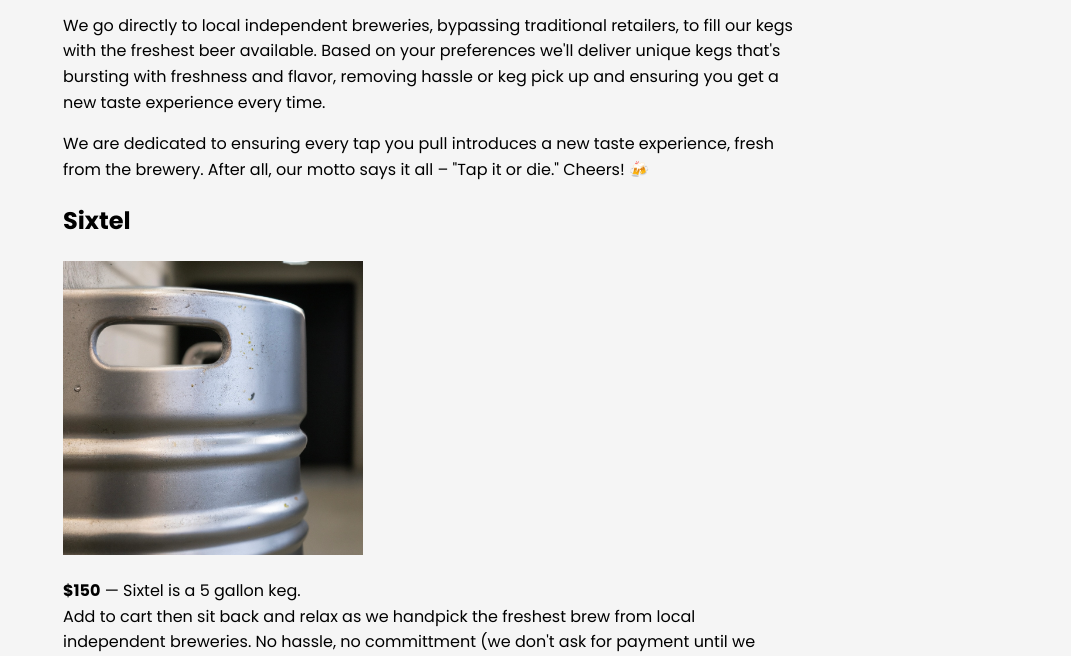
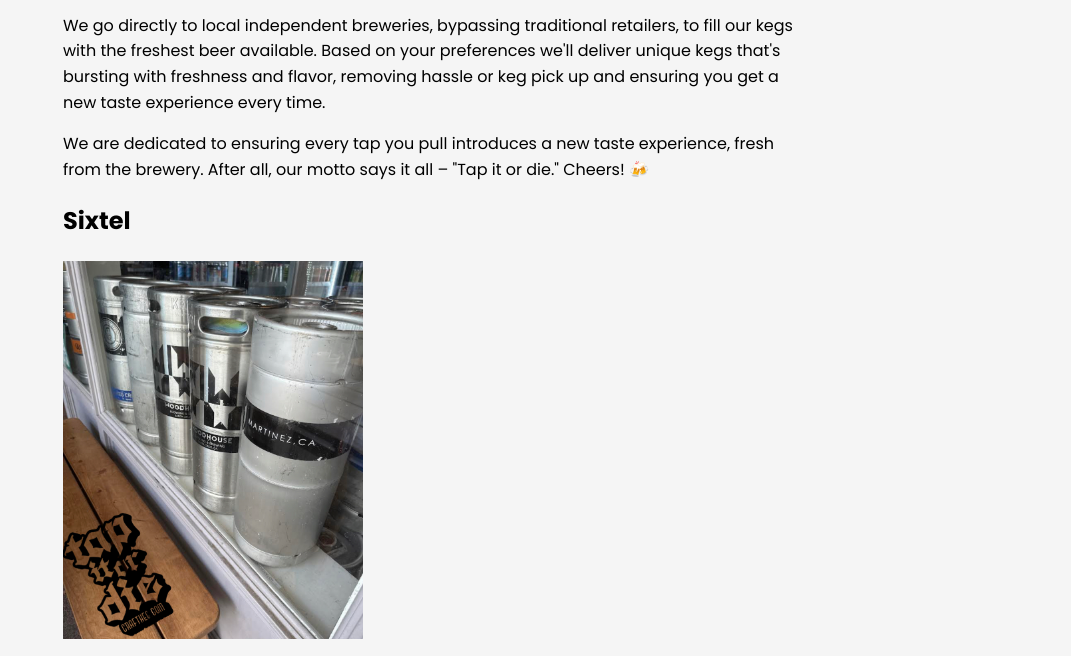
Before and after one commit to craftkeg/craftkeg.github.io, a plain HTML site: page index.html in a window 1280 px wide. Shown: the part 288-944 px from the top of the page, without its empty margins (209-1280 px from the left). Drawn offline with Linux system fonts and the light colour scheme.

Commit message:
Update index.html

```diff
--- a/index.html
+++ b/index.html
@@ -142,7 +142,7 @@ We are dedicated to ensuring every tap you pull introduces a new taste experienc
 
  <h2>Sixtel</h2>
     <div>
-        <img src="productImage.jpg" alt="Product Image" style="width:100%; max-width:300px;"/>
+        <img src="productImage.jpeg" alt="Product Image" style="width:100%; max-width:300px;"/>
         <p id="productDescription"><b>$150</b> — Sixtel is a 5 gallon keg.  <br />
           Add to cart then sit back and relax as we handpick the freshest brew from local independent breweries. No hassle, no committment (we don't ask for payment until we confirm you love the choice).</p>
         <form action="https://formspree.io/f/mdovbbgv" method="POST">
```
